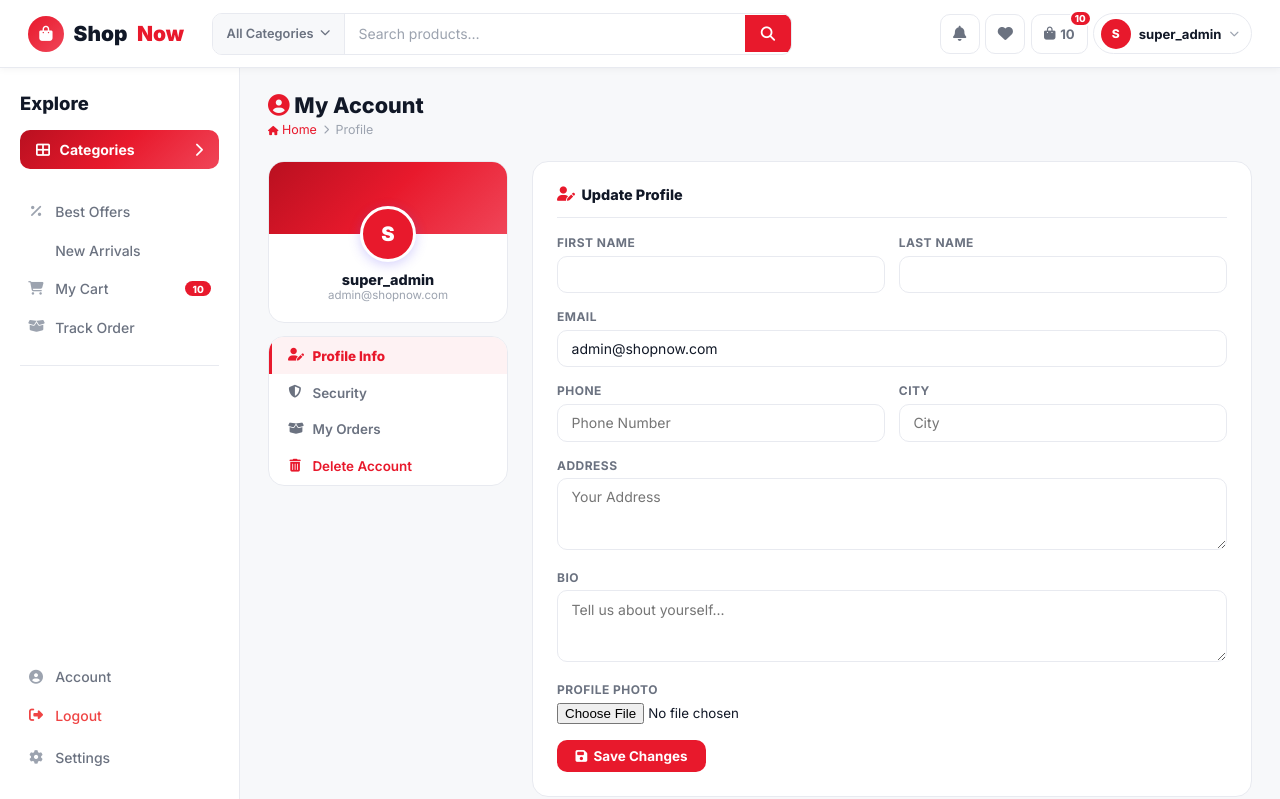
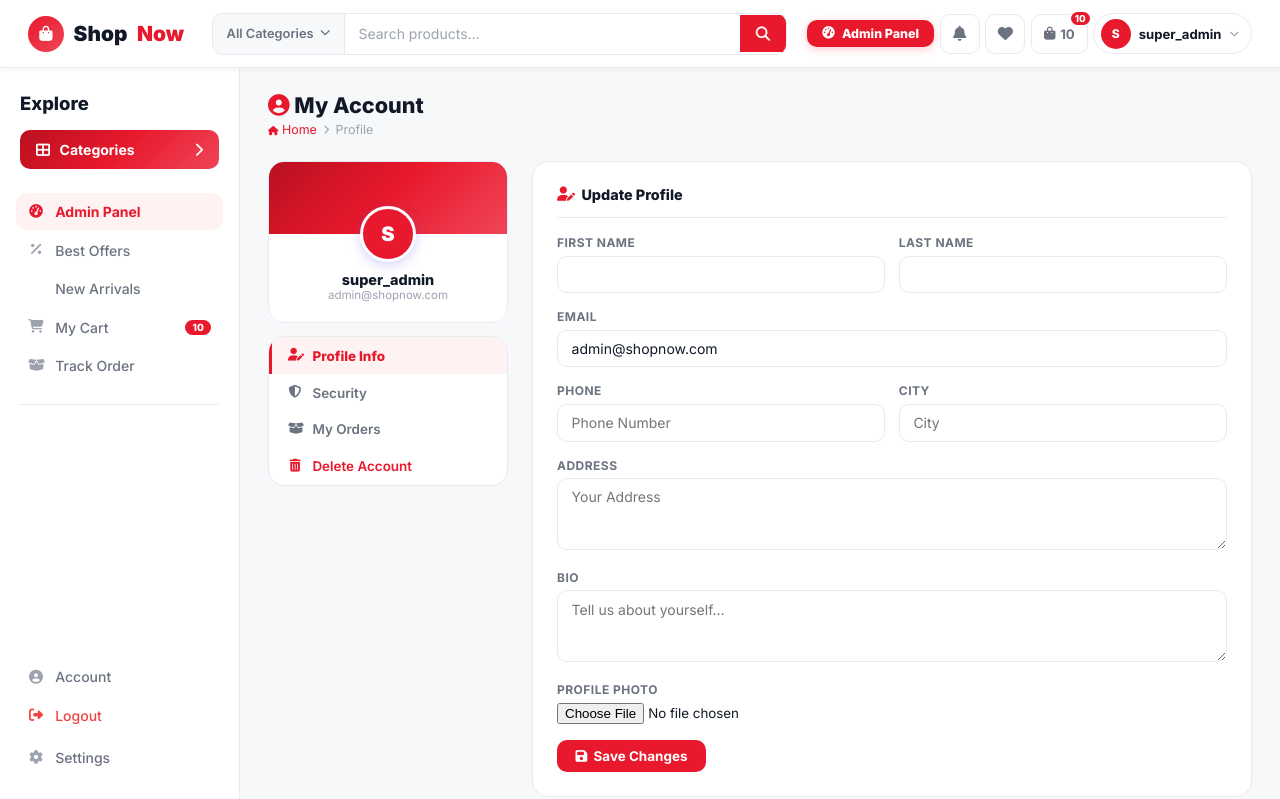
Before and after one commit to anim-michael-asante/Aerixis-ShopNow, a Django app: page /accounts/profile/ in a window 1280 px wide. Shown: the top 799 px of the page. Run offline with Django 4.2, Linux system fonts and the light colour scheme; a user stored in the database is signed in; data comes from the database, SQL or seed files in the repository; both versions use the stored data as it was after the commit; tables that the repository leaves empty hold one stand-in row (values such as "Sample post").

Commit message:
feat: add main URL routing configuration, base HTML templates, and update setup script

```diff
--- a/shopnow/urls.py
+++ b/shopnow/urls.py
@@ -4,7 +4,7 @@ from django.conf import settings
 from django.conf.urls.static import static
 from store import views as store_views
 
-admin.site.site_header = "ShopNow Admin — Group 4"
+admin.site.site_header = "ShopNow Admin"
 admin.site.site_title = "ShopNow Admin"
 admin.site.index_title = "Welcome to ShopNow Management"
 
--- a/store/management/commands/seed_data.py
+++ b/store/management/commands/seed_data.py
@@ -89,7 +89,7 @@ PRODUCTS = [
 
 
 class Command(BaseCommand):
-    help = 'Seed the database with sample data for ShopNow Group 4'
+    help = 'Seed the database with sample data for ShopNow'
 
     def handle(self, *args, **kwargs):
         self.stdout.write(self.style.WARNING('Seeding database...'))
--- a/templates/base.html
+++ b/templates/base.html
@@ -380,6 +380,11 @@
   </form>
 
   <div class="nav-icons">
+    {% if user.is_authenticated and user.is_superuser %}
+    <a href="{% url 'dash_home' %}" class="btn btn-sm btn-primary" title="Admin Dashboard" style="gap:.45rem;padding:.35rem .95rem;font-weight:800;border-radius:var(--r);background:var(--p);color:white;box-shadow:0 2px 8px rgba(232,25,44,.25)">
+      <i class="fas fa-gauge-high"></i> Admin Panel
+    </a>
+    {% endif %}
     {% if user.is_authenticated %}
     <a href="{% url 'order_list' %}" class="nav-icon-btn" title="Orders">
       <i class="fas fa-bell"></i>
@@ -425,6 +430,11 @@
     </div>
 
     <ul class="sidebar-nav">
+      {% if user.is_authenticated and user.is_superuser %}
+      <li><a href="{% url 'dash_home' %}" style="background:var(--p-soft);color:var(--p);font-weight:700">
+        <i class="fas fa-gauge-high" style="color:var(--p)"></i> Admin Panel
+      </a></li>
+      {% endif %}
       <li><a href="{% url 'product_list' %}?sort=price" {% if request.GET.sort == 'price' %}class="active"{% endif %}>
         <i class="fas fa-percent"></i> Best Offers
       </a></li>
--- a/templates/dashboard/base.html
+++ b/templates/dashboard/base.html
@@ -463,8 +463,8 @@
   </div>
 
   <footer class="dash-footer">
-    <span>© 2025 <strong>ShopNow</strong> Admin Panel — Group 4 · UMaT CSE</span>
-    <span>Django + SQLite</span>
+    <span>© 2025 <strong>ShopNow</strong></span>
+    <span></span>
   </footer>
 </div>
 
```
Also changed, not shown: db.sqlite3, 1 other file.
